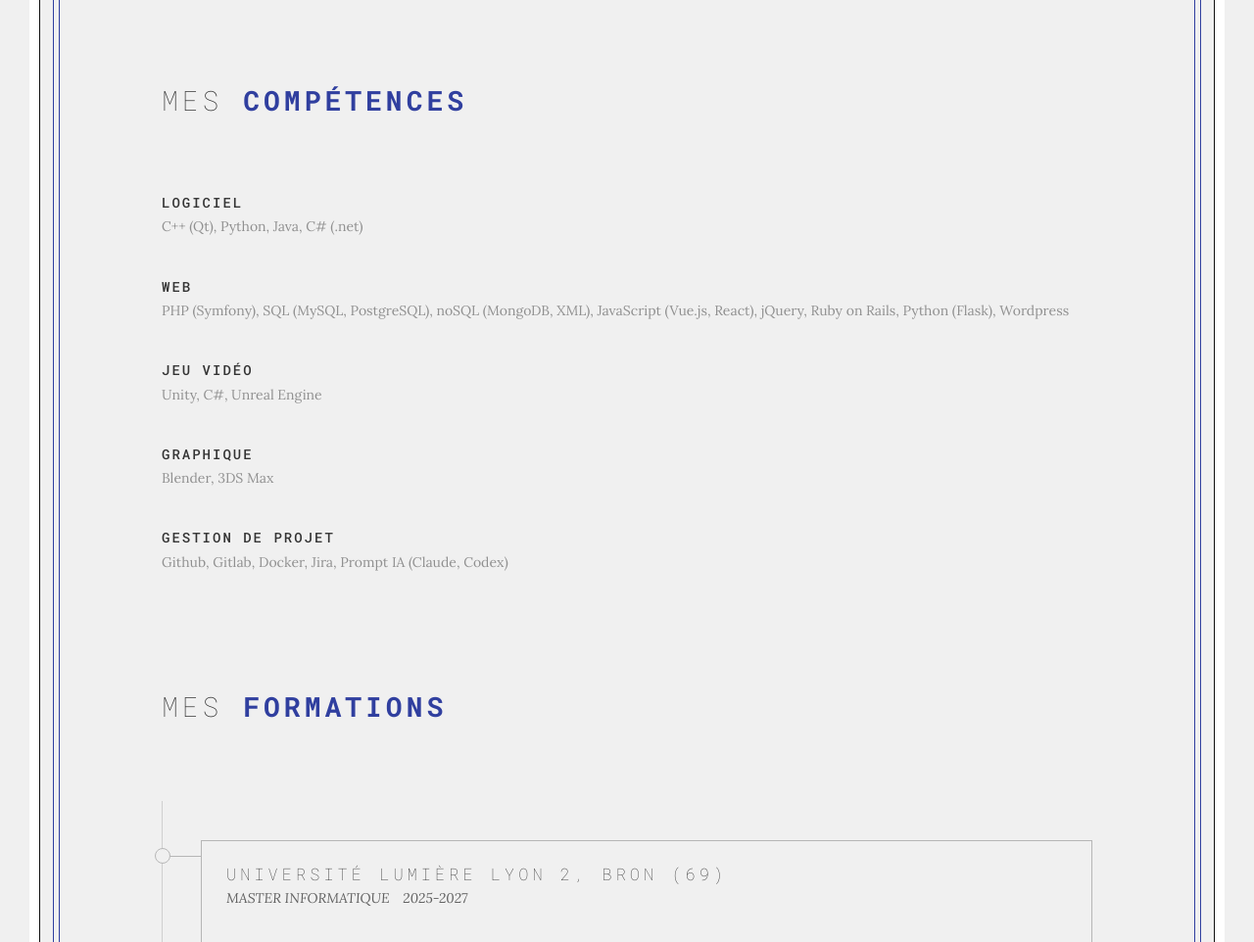
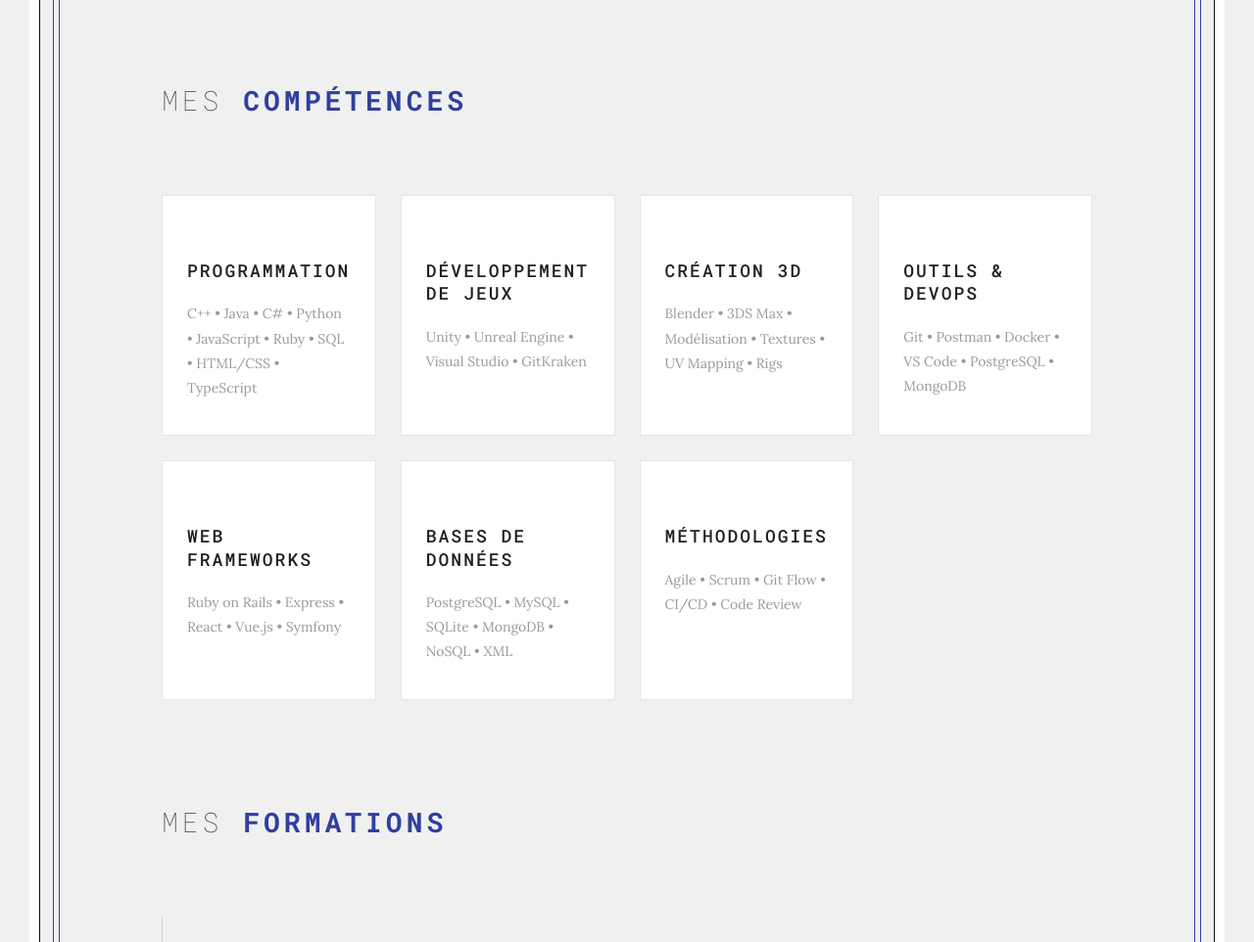
Before and after one commit to Geenzao/Geenzao.github.io, a PHP site: page / in a window 1280 px wide, after a click on "À PROPOS". Shown: the part 1332-2294 px from the top of the page at 98% size. Run offline with PHP 8.4, Linux system fonts and the light colour scheme; some web fonts are replaced.

Commit message:
Refactor skills section layout to use grid system and update skill cards with new titles and lists

```diff
--- a/css/style.css
+++ b/css/style.css
@@ -573,27 +573,79 @@ a.btn-custom {
 	margin-bottom: 80px;
 }
 
-.skills-container {
-	display: flex;
-	flex-wrap: wrap;
-	gap: 30px;
-	justify-content: center;
+.skills-grid {
+	display: grid;
+	grid-template-columns: repeat(4, 1fr);
+	gap: 25px;
+	max-width: 1400px;
+	margin: 0 auto;
+}
+
+@media (max-width: 1200px) {
+	.skills-grid {
+		grid-template-columns: repeat(2, 1fr);
+	}
+}
+
+@media (max-width: 768px) {
+	.skills-grid {
+		grid-template-columns: 1fr;
+	}
 }
 
 .skill-card {
 	background: #FFF;
-	padding: 30px 20px;
-	border-radius: 8px;
-	box-shadow: 0 2px 10px rgba(0, 0, 0, 0.08);
-	min-height: 300px;
+	border: solid 1px rgba(0, 0, 0, .1);
+	padding: 35px 25px;
+	min-height: 220px;
 	display: flex;
 	flex-direction: column;
-	transition: transform 0.3s ease, box-shadow 0.3s ease;
-}
-
-.skill-card:hover {
-	transform: translateY(-5px);
-	box-shadow: 0 5px 20px rgba(0, 0, 0, 0.15);
+	transition: all 0.3s cubic-bezier(.785, .135, .15, .86);
+	position: relative;
+}
+
+.skill-card::after {
+	content: ' ';
+	position: absolute;
+	top: 0;
+	bottom: 0;
+	left: -10px;
+	right: -10px;
+	transform: rotate(-2deg);
+	background: #303F9F;
+	opacity: 0;
+	visibility: hidden;
+	z-index: -1;
+	transition: all .3s cubic-bezier(.785, .135, .15, .86);
+}
+
+.skill-card:hover::after {
+	visibility: visible;
+	opacity: .4;
+}
+
+.skill-icon {
+	font-size: 42px;
+	margin-bottom: 20px;
+}
+
+.skill-title {
+	color: #202020;
+	font-size: 18px;
+	font-weight: 500;
+	letter-spacing: 2px;
+	text-transform: uppercase;
+	margin-bottom: 20px;
+	text-align: left;
+	line-height: 1.3;
+}
+
+.skill-list {
+	color: rgba(0, 0, 0, .4);
+	font-size: 14px;
+	line-height: 1.8em;
+	font-weight: 400;
+	text-align: left;
 }
 
 .skill-category {
--- a/index.html
+++ b/index.html
@@ -331,49 +331,58 @@
 
 					</div>
 
-					<div class='row'>
-
-						<div class='col-md-12'>
-
-							<div class='skill'>
-								<h4>Logiciel</h4>
-								<p style="color:rgba(0, 0, 0, .4); line-height: 1.8em;">
-									C++ (Qt), Python, Java, C# (.net)
-								</p>
-							</div>
-
-							<div class='skill'>
-								<h4>Web</h4>
-								<p style="color:rgba(0, 0, 0, .4); line-height: 1.8em;">
-									PHP (Symfony), SQL (MySQL, PostgreSQL), noSQL (MongoDB, XML), JavaScript (Vue.js, React), jQuery, Ruby on Rails, Python (Flask), Wordpress
-								</p>
-							</div>
-
-							<div class='skill'>
-								<h4>Jeu Vidéo</h4>
-								<p style="color:rgba(0, 0, 0, .4); line-height: 1.8em;">
-									Unity, C#, Unreal Engine
-								</p>
-							</div>
-
-							<div class='skill'>
-								<h4>Graphique</h4>
-								<p style="color:rgba(0, 0, 0, .4); line-height: 1.8em;">
-									Blender, 3DS Max
-								</p>
-							</div>
-
-							<div class='skill'>
-								<h4>Gestion de projet</h4>
-								<p style="color:rgba(0, 0, 0, .4); line-height: 1.8em;">
-									Github, Gitlab, Docker, Jira, Prompt IA (Claude, Codex)
-								</p>
-							</div>
-
+					<div class='skills-grid'>
+
+						<div class='skill-card'>
+							<h3 class='skill-title'>Programmation</h3>
+							<div class='skill-list'>
+								C++ • Java • C# • Python • JavaScript • Ruby • SQL • HTML/CSS • TypeScript
+							</div>
 						</div>
 
+						<div class='skill-card'>
+							<h3 class='skill-title'>Développement de jeux</h3>
+							<div class='skill-list'>
+								Unity • Unreal Engine • Visual Studio • GitKraken
+							</div>
+						</div>
+
+						<div class='skill-card'>
+							<h3 class='skill-title'>Création 3D</h3>
+							<div class='skill-list'>
+								Blender • 3DS Max • Modélisation • Textures • UV Mapping • Rigs
+							</div>
+						</div>
+
+						<div class='skill-card'>
+							<h3 class='skill-title'>Outils & DevOps</h3>
+							<div class='skill-list'>
+								Git • Postman • Docker • VS Code • PostgreSQL • MongoDB
+							</div>
+						</div>
+
+						<div class='skill-card'>
+							<h3 class='skill-title'>Web Frameworks</h3>
+							<div class='skill-list'>
+								Ruby on Rails • Express • React • Vue.js • Symfony
+							</div>
+						</div>
+
+						<div class='skill-card'>
+							<h3 class='skill-title'>Bases de données</h3>
+							<div class='skill-list'>
+								PostgreSQL • MySQL • SQLite • MongoDB • NoSQL • XML
+							</div>
+						</div>
+
+						<div class='skill-card'>
+							<h3 class='skill-title'>Méthodologies</h3>
+							<div class='skill-list'>
+								Agile • Scrum • Git Flow • CI/CD • Code Review
+							</div>
+						</div>
+
 					</div>
-
 
 				</div>
 			</div>
```
